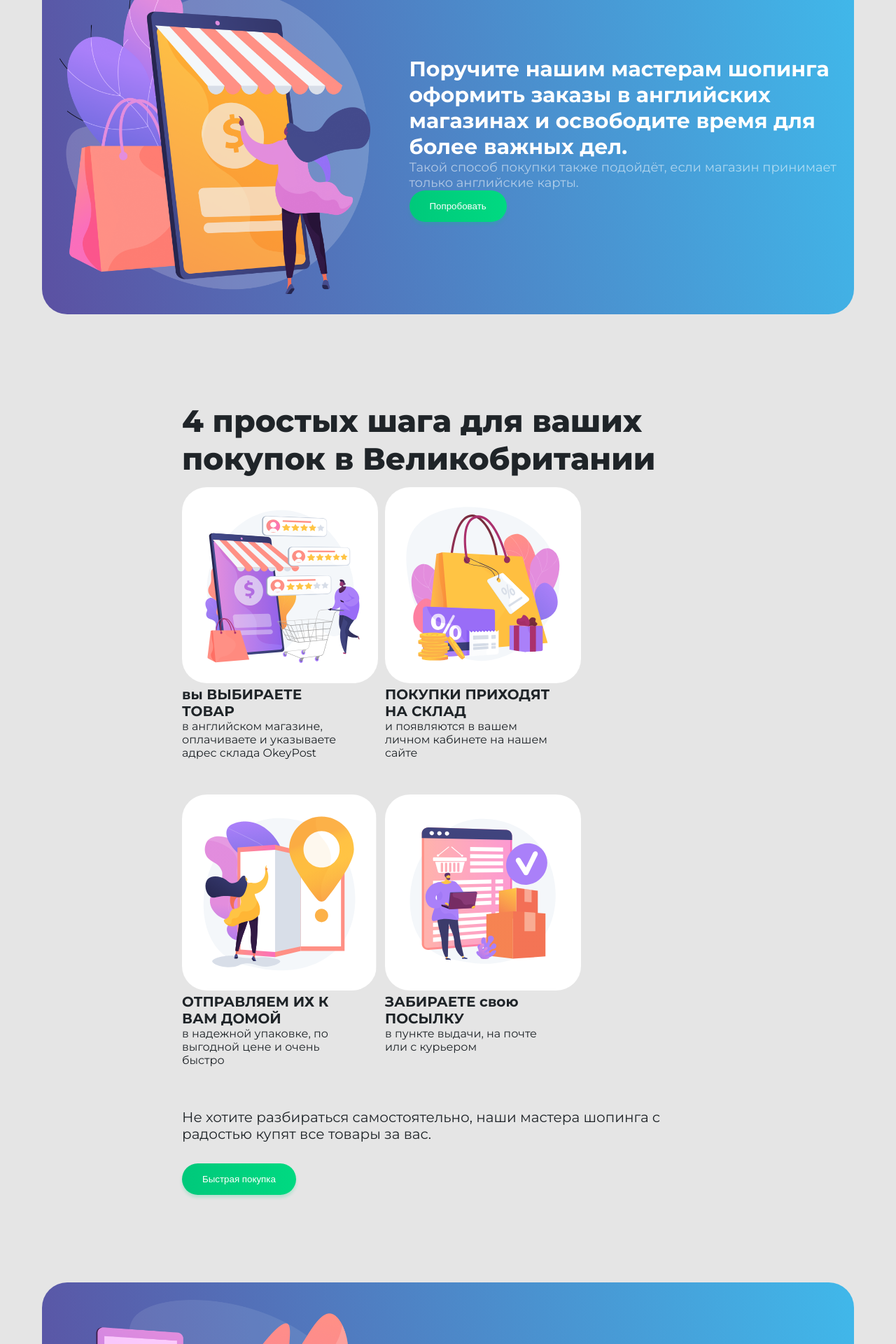
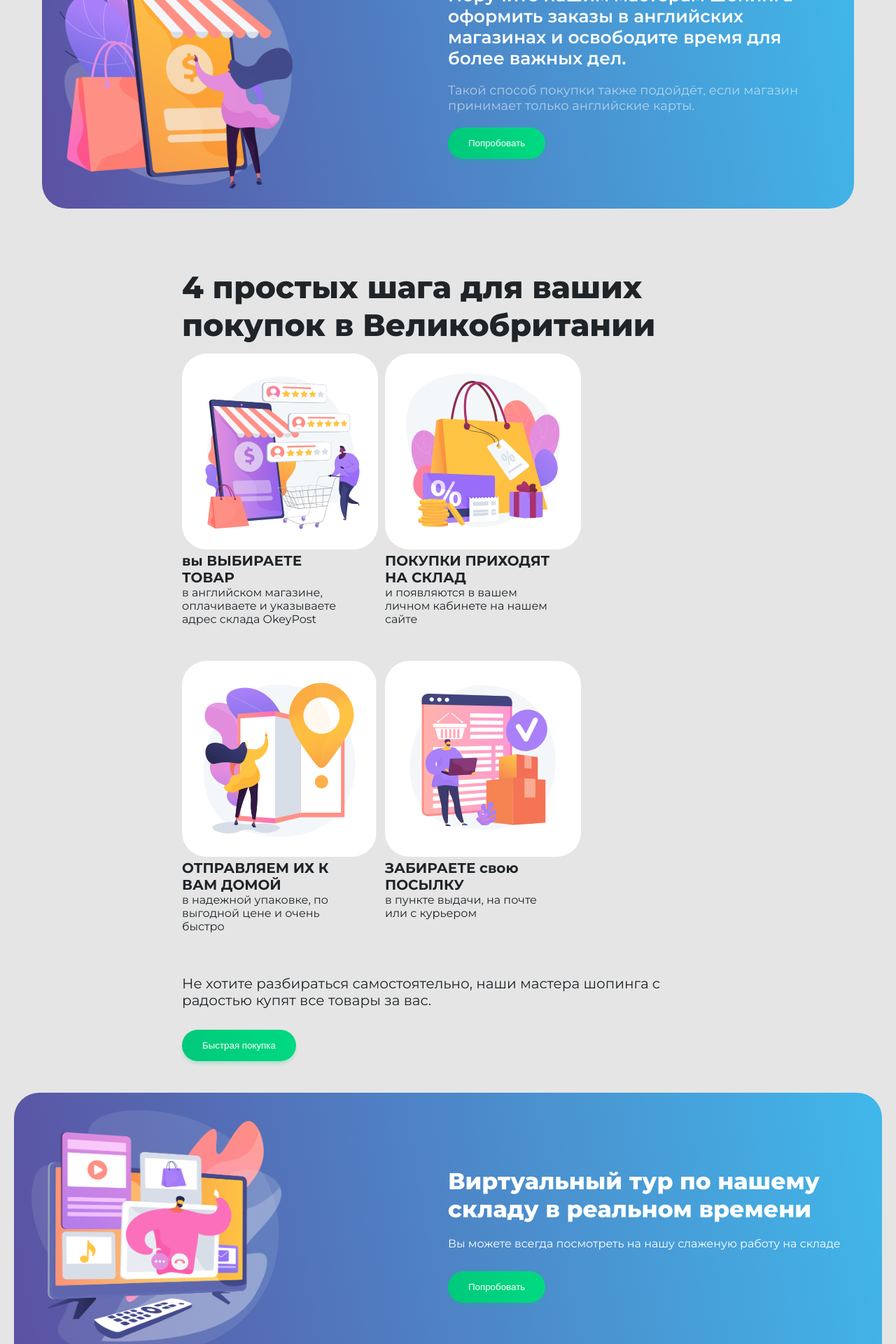
Before and after one commit to Bubusara0505/Myself, a PHP site: page / in a window 1280 px wide. Shown: the part 1400-3320 px from the top of the page at 70% size. Run offline with PHP 8.4, Linux system fonts and the light colour scheme.

Commit message:
fix and begin sub-block

```diff
--- a/assets/css/style.css
+++ b/assets/css/style.css
@@ -124,7 +124,7 @@
 }
 
 .tryIt {
-  padding: 6.25rem 3.75rem;
+  padding: 3.75rem;
 }
 .tryIt .tryIt-block {
   padding: 1.5625rem;
@@ -135,23 +135,25 @@
   justify-content: space-between;
 }
 .tryIt .tryIt-block_img {
-  max-width: 40%;
+  max-width: 30%;
 }
 .tryIt .tryIt-block_img img {
   width: 100%;
 }
 .tryIt .tryIt-block_content {
-  max-width: 55%;
+  max-width: 50%;
 }
 .tryIt .tryIt-block_content h1 {
-  font-weight: 700;
-  font-size: 1.875rem;
+  font-weight: 600;
+  font-size: 1.5625rem;
   color: #FFF;
+  margin-bottom: 1.25rem;
 }
 .tryIt .tryIt-block_content p {
   font-weight: 400;
   font-size: 1.125rem;
   color: #ffffff90;
+  margin-bottom: 1.25rem;
 }
 .tryIt .tryIt-block_content button {
   cursor: pointer;
@@ -215,7 +217,7 @@
 }
 
 .virtual {
-  padding: 6.25rem 3.75rem;
+  padding: 1.25rem;
 }
 .virtual-items {
   padding: 1.5625rem;
@@ -226,7 +228,7 @@
   justify-content: space-between;
 }
 .virtual-img {
-  max-width: 40%;
+  max-width: 30%;
 }
 .virtual-img img {
   width: 100%;
@@ -375,6 +377,12 @@
   font-size: 1.125rem;
 }
 
+.sub {
+  padding: 3.75rem;
+  background: linear-gradient(79.63deg, #5B52A3 1.08%, #40B8EA 100%);
+  border-radius: 2.25rem;
+}
+
 @media screen and (max-width: 81.25rem) {
   .order .order-info-block {
     display: flex;
@@ -470,9 +478,6 @@
     flex-direction: column;
   }
 
-  .virtual {
-    padding: 6.25rem 3.75rem;
-  }
   .virtual-items {
     padding: 1.5625rem;
     background: linear-gradient(79.63deg, #5B52A3 1.08%, #40B8EA 100%);
@@ -663,7 +668,7 @@
   }
 
   .virtual {
-    padding: 6.25rem 3.75rem;
+    padding: 3.75rem;
   }
   .virtual-items {
     padding: 1.5625rem;
--- a/assets/sass/_okeyPost.sass
+++ b/assets/sass/_okeyPost.sass
@@ -106,7 +106,7 @@
       font-size: 1.125rem
 
 .tryIt
-  padding: 6.25rem 3.75rem
+  padding: 3.75rem
   .tryIt-block
     padding: 1.5625rem
     background: linear-gradient(79.63deg, #5B52A3 1.08%, #40B8EA 100%)
@@ -115,19 +115,21 @@
     align-items: center
     justify-content: space-between
     &_img
-      max-width: 40%
+      max-width: 30%
       img
         width: 100%
     &_content
-      max-width: 55%
+      max-width: 50%
       h1
-        font-weight: 700
-        font-size: 1.875rem
+        font-weight: 600
+        font-size: 1.5625rem
         color: #FFF
+        margin-bottom: 1.25rem
       p
         font-weight: 400
         font-size: 1.125rem
         color: #ffffff90
+        margin-bottom: 1.25rem
       button
         cursor: pointer
         color: #FFFFFF
@@ -184,7 +186,7 @@
 
 
 .virtual
-  padding: 6.25rem 3.75rem
+  padding: 1.25rem
   &-items
     padding: 1.5625rem
     background: linear-gradient(79.63deg, #5B52A3 1.08%, #40B8EA 100%)
@@ -193,7 +195,7 @@
     align-items: center
     justify-content: space-between
   &-img
-    max-width: 40%
+    max-width: 30%
     img
       width: 100%
   &-content
@@ -315,6 +317,10 @@
     font-weight: 300
     font-size: 1.125rem
 
+.sub
+  padding: 3.75rem
+  background: linear-gradient(79.63deg, #5B52A3 1.08%, #40B8EA 100%)
+  border-radius: 2.25rem
 
 @media screen and(max-width: 81.25rem)
   .order
@@ -401,7 +407,6 @@
     flex-direction: column
 
   .virtual
-    padding: 6.25rem 3.75rem
     &-items
       padding: 1.5625rem
       background: linear-gradient(79.63deg, #5B52A3 1.08%, #40B8EA 100%)
@@ -554,7 +559,7 @@
         border: none
         margin-top: 1.875rem
   .virtual
-    padding: 6.25rem 3.75rem
+    padding: 3.75rem
     &-items
       padding: 1.5625rem
       background: linear-gradient(79.63deg, #5B52A3 1.08%, #40B8EA 100%)
--- /dev/null
+++ b/layout/sub.php
@@ -0,0 +1,14 @@
+<div class="sub contaner">
+  <div class="sub-info">
+    <h3>Подпишитеть и будьте в курсе всех скидок и акций магазинов Великобритании!</h3>
+  </div>
+  <div class="">
+    <div class="sub-input">
+      <ion-icon name="mail-open-outline"></ion-icon>
+      <input type="text">
+    </div>
+    <div class="sub-button">
+      <button>Подписаться</button>
+    </div>
+  </div>
+</div>
--- a/layout/virtual.php
+++ b/layout/virtual.php
@@ -1,4 +1,4 @@
-<div class="virtual">
+<div class="virtual ">
   <div class="virtual-items">
     <div class="virtual-img">
         <img src="./assets/img/okeypost/virtual.png" alt="">
--- a/pages/main.php
+++ b/pages/main.php
@@ -17,6 +17,7 @@ $titil = "Home";?>
     include "./layout/customer.php";
     include "./layout/comments.php";
     include "./layout/adress.php";
+    include "./layout/sub.php";
     ?>
   </div>
 </div>
```
Also changed, not shown: pages/about.php (+22 -0 lines), layout/header.php (indentation only), 1 other file.
